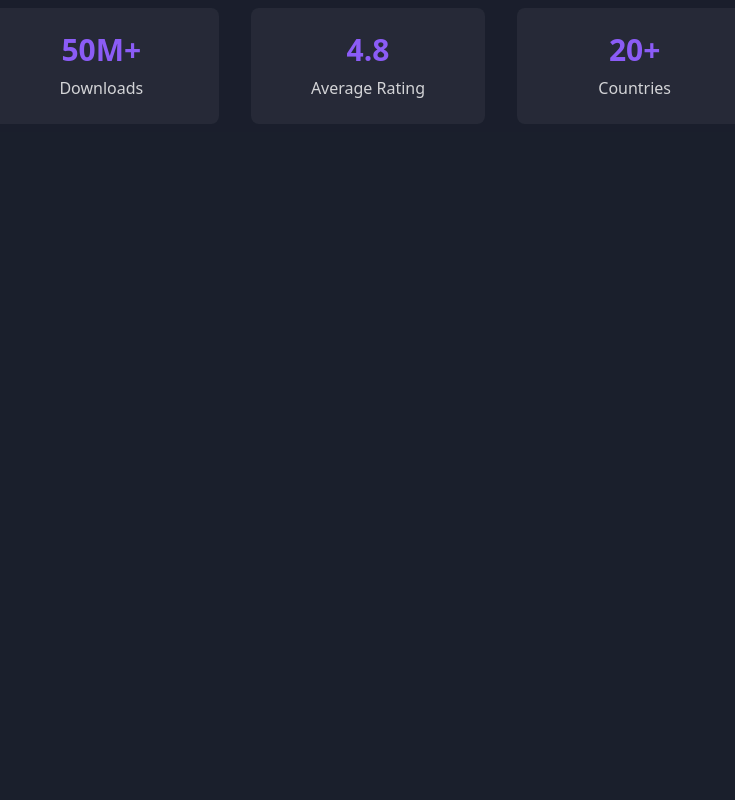
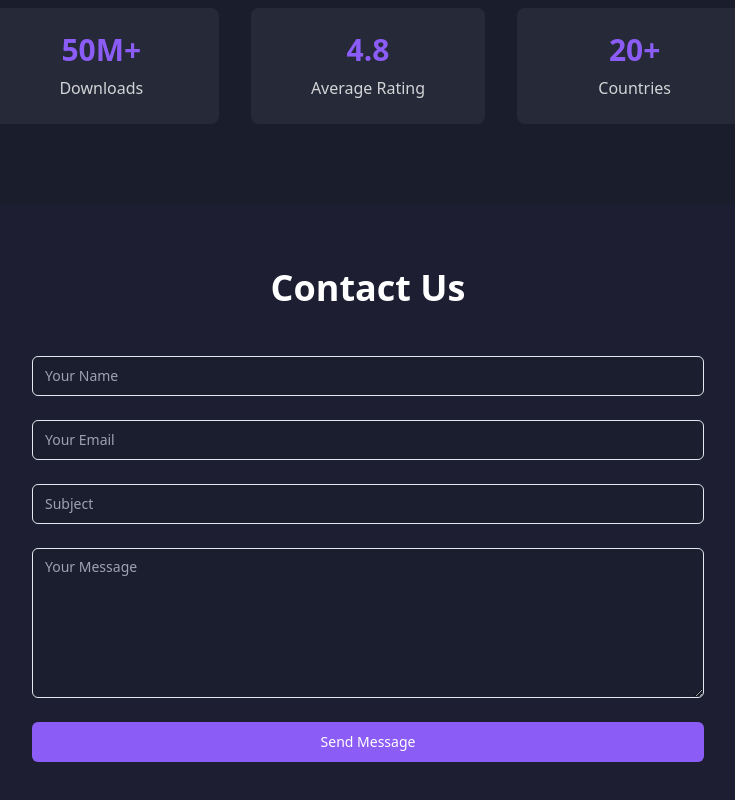
Before and after one commit to Lechlak/gaming-portfolio-hub, a React (Vite) app: page / in a window 1280 px wide. Shown: the part 1647-2447 px from the top of the page, without its empty margins (272-1007 px from the left). Before the commit the page ends 1851 px from the top, so only its background shows below. Built offline with nearby package versions, Linux system fonts and the light colour scheme.

Commit message:
Add contact form to Index page
Implemented a contact form at the bottom of the Index page that sends an email to LechlakGaming@Gmail.com.
[skip gpt_engineer]

```diff
--- /dev/null
+++ b/src/components/ContactSection.tsx
@@ -0,0 +1,72 @@
+import React from "react";
+import { useForm } from "react-hook-form";
+import { Button } from "@/components/ui/button";
+import { Input } from "@/components/ui/input";
+import { Textarea } from "@/components/ui/textarea";
+import { toast } from "sonner";
+
+export const ContactSection = () => {
+  const { register, handleSubmit, reset } = useForm();
+
+  const onSubmit = (data: any) => {
+    // Create mailto link with form data
+    const subject = encodeURIComponent(data.subject);
+    const body = encodeURIComponent(`Name: ${data.name}\nEmail: ${data.email}\n\nMessage: ${data.message}`);
+    const mailtoLink = `mailto:LechlakGaming@Gmail.com?subject=${subject}&body=${body}`;
+
+    // Open default email client
+    window.location.href = mailtoLink;
+
+    // Show success message
+    toast.success("Email client opened! Send your message to complete.");
+    reset();
+  };
+
+  return (
+    <section id="contact" className="py-16 bg-secondary/5">
+      <div className="container mx-auto px-4">
+        <h2 className="text-3xl md:text-4xl font-bold text-white text-center mb-12">Contact Us</h2>
+        <div className="max-w-2xl mx-auto">
+          <form onSubmit={handleSubmit(onSubmit)} className="space-y-6">
+            <div>
+              <Input
+                {...register("name")}
+                placeholder="Your Name"
+                required
+                className="bg-background/50"
+              />
+            </div>
+            <div>
+              <Input
+                {...register("email")}
+                type="email"
+                placeholder="Your Email"
+                required
+                className="bg-background/50"
+              />
+            </div>
+            <div>
+              <Input
+                {...register("subject")}
+                placeholder="Subject"
+                required
+                className="bg-background/50"
+              />
+            </div>
+            <div>
+              <Textarea
+                {...register("message")}
+                placeholder="Your Message"
+                required
+                className="bg-background/50 min-h-[150px]"
+              />
+            </div>
+            <Button type="submit" className="w-full">
+              Send Message
+            </Button>
+          </form>
+        </div>
+      </div>
+    </section>
+  );
+};
--- a/src/pages/Index.tsx
+++ b/src/pages/Index.tsx
@@ -3,6 +3,7 @@ import { Header } from "@/components/Header";
 import { HeroSection } from "@/components/HeroSection";
 import { GamesSection } from "@/components/GamesSection";
 import { CompanySection } from "@/components/CompanySection";
+import { ContactSection } from "@/components/ContactSection";
 
 const Index = () => {
   return (
@@ -11,6 +12,7 @@ const Index = () => {
       <HeroSection />
       <GamesSection />
       <CompanySection />
+      <ContactSection />
     </div>
   );
 };
```
